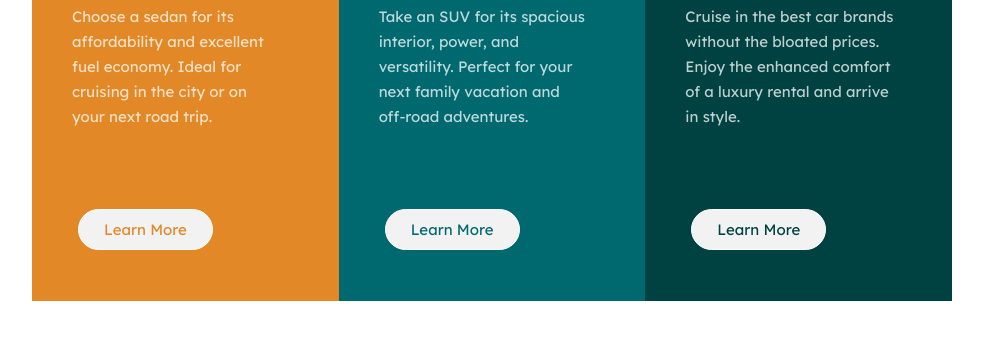
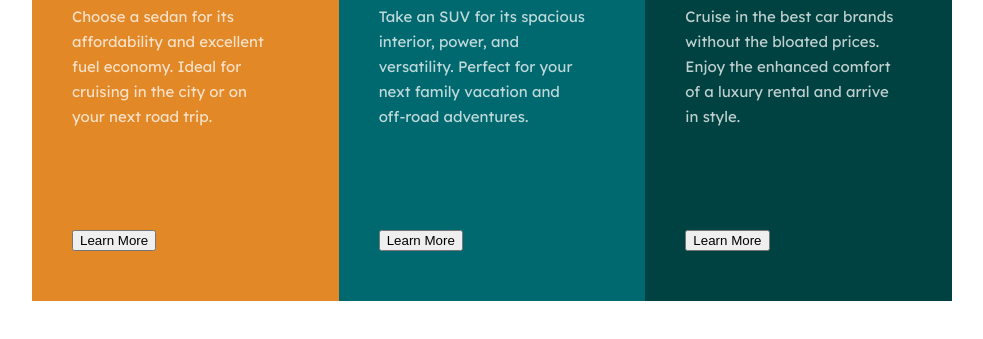
Before and after one commit to kRIZUk/3-column-preview-card-component-main, a plain HTML site: page index.html in a window 1280 px wide. Shown: the part 349-688 px from the top of the page, without its empty margins (148-1131 px from the left). Drawn offline with Linux system fonts and the light colour scheme.

Commit message:
Add files via upload

```diff
--- a/index.html
+++ b/index.html
@@ -8,10 +8,10 @@
 
   <title>Frontend Mentor | 3-column preview card component</title>
   <link rel="stylesheet" href="css/style.css">
-  <link rel="stylesheet" href="css/reset.css"
+  <link rel="stylesheet" href="css/reset.css">
   <link rel="preconnect" href="https://fonts.googleapis.com">
-<link rel="preconnect" href="https://fonts.gstatic.com" crossorigin>
-<link href="https://fonts.googleapis.com/css2?family=Big+Shoulders+Display:wght@700&family=Lexend+Deca&display=swap" rel="stylesheet">
+  <link rel="preconnect" href="https://fonts.gstatic.com" crossorigin>
+  <link href="https://fonts.googleapis.com/css2?family=Big+Shoulders+Display:wght@700&family=Lexend+Deca&display=swap" rel="stylesheet">
   <!-- Feel free to remove these styles or customise in your own stylesheet 👍 -->
   <style>
     .attribution { font-size: 11px; text-align: center; }
@@ -32,9 +32,9 @@
         <p>Choose a sedan for its<br> affordability and excellent<br> fuel economy. Ideal for<br> cruising in the city
           or on<br> your next road trip.</p>
       </div>
-      <button class="card-button">
-        <a href="#learnmore">Learn More</a>
-      </button>
+      <div class="card-button">
+        <button>Learn More</button>
+      </div>
     </div>
     <div class="card-two">
       <div class="card-logo">
@@ -47,9 +47,9 @@
         <p>Take an SUV for its spacious<br> interior, power, and<br> versatility. Perfect for your<br> next family vacation
           and<br> off-road adventures.</p>
       </div>
-      <button class="card-button">
-        <a href="#learnmore">Learn More</a>
-      </button>
+      <div class="card-button">
+        <button>Learn More</button>
+      </div>
     </div>
     <div class="card-three">
       <div class="card-logo">
@@ -62,9 +62,9 @@
         <p>Cruise in the best car brands<br> without the bloated prices.<br> Enjoy the enhanced comfort<br> of a luxury
           rental and arrive<br> in style.</p>
       </div>
-      <button class="card-button">
-        <a href="#learnmore">Learn More</a>
-      </button>
+      <div class=card-button>
+        <button>Learn More</button>
+      </div>
     </div>
   </div>
 </div>
```
